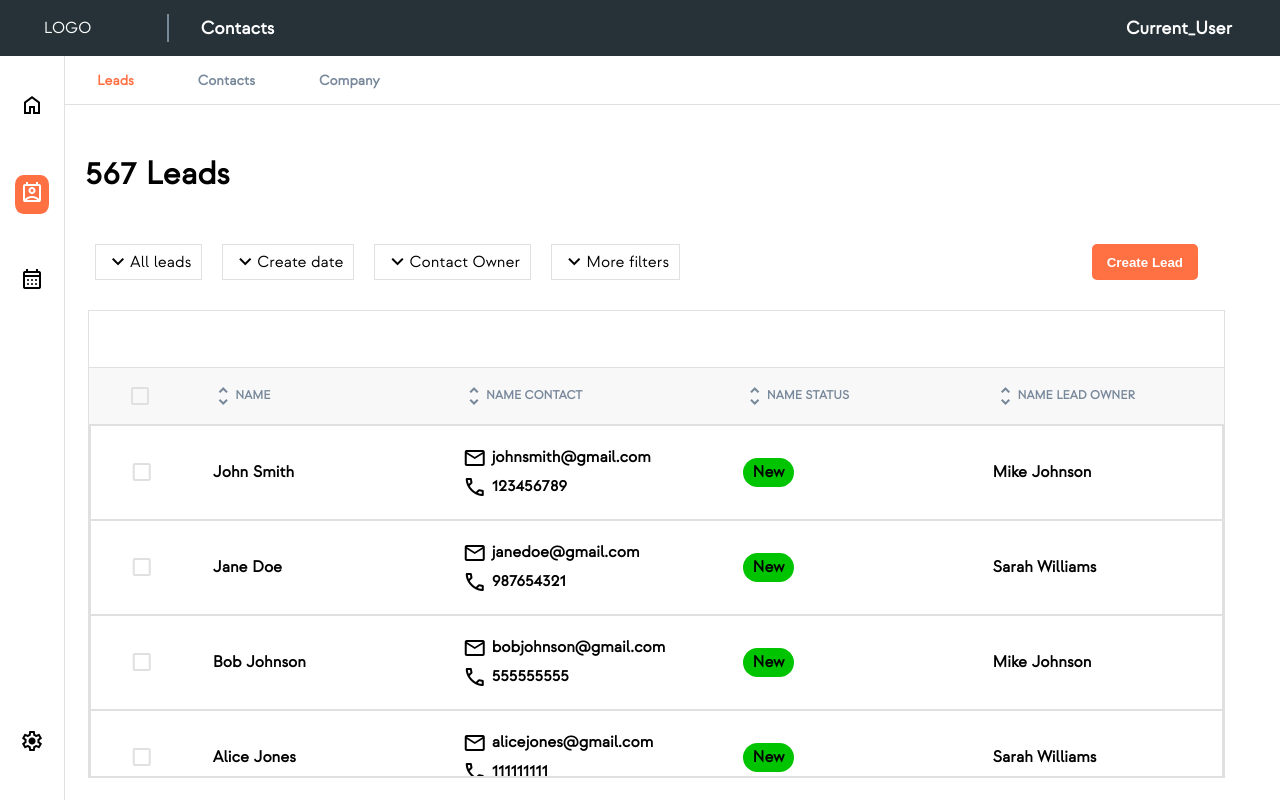
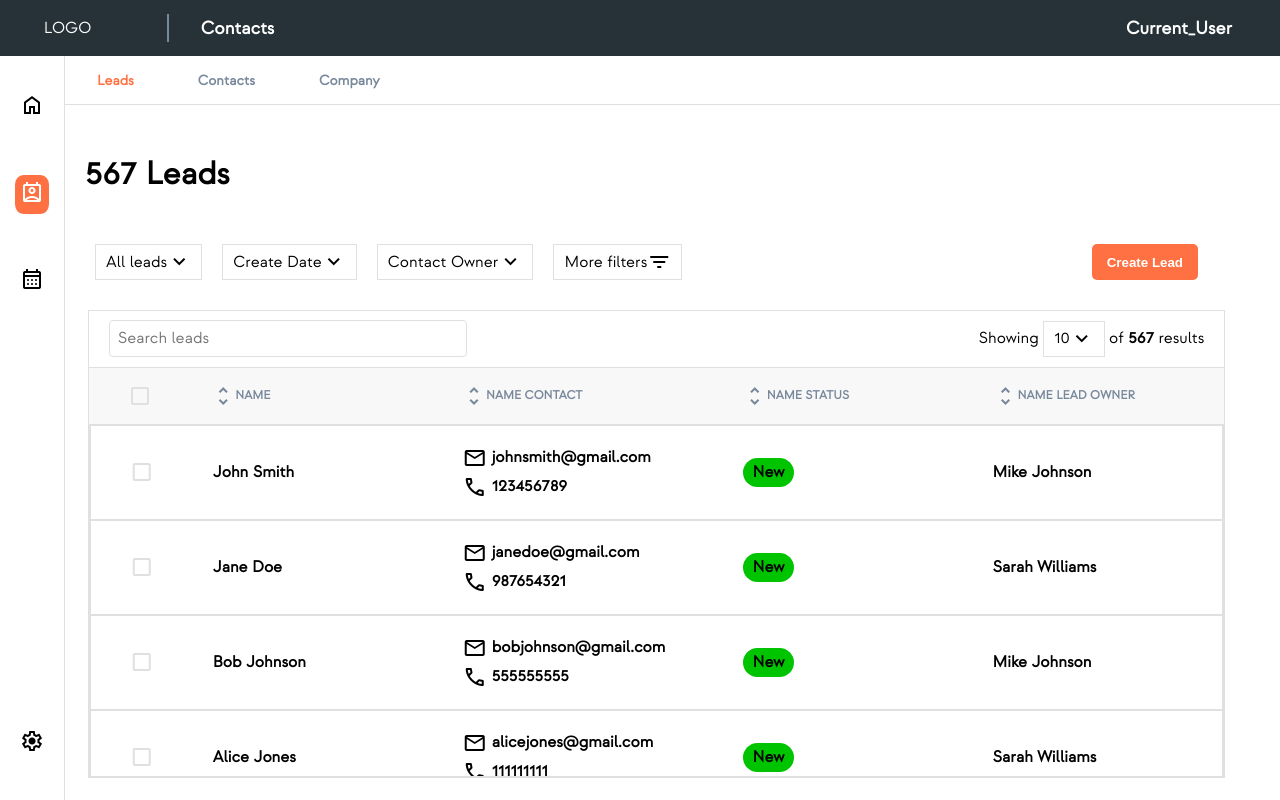
Before and after one commit to jacksonkalmbach/PipelinePro, a React (Create React App) app: page /dashboard in a window 1280 px wide. Both pictures are taken after a click on the element "perm_contact_calendar". Built offline with nearby package versions, Linux system fonts and the light colour scheme.

Commit message:
add dropdown component and replaced static filter options

```diff
--- a/src/components/create-lead/CreateLead.tsx
+++ b/src/components/create-lead/CreateLead.tsx
@@ -31,6 +31,7 @@ const CreateLead = () => {
           </div>
         </div>
         <form className="create-lead-form">
+          <div className="lead-name">Name</div>
           <div className="form-group">
             <input
               type="text"
--- /dev/null
+++ b/src/components/dropdown/Dropdown.styles.scss
@@ -0,0 +1,49 @@
+@import "../../styles/variables";
+
+.dropdown {
+  display: flex;
+  flex-direction: column;
+  justify-content: center;
+  align-items: center;
+  border: 1px solid $theme-lightgrey;
+  padding: 5px 10px;
+  z-index: 997;
+  position: relative;
+
+  &:hover {
+    cursor: pointer;
+  }
+
+  .dropdown-toggle {
+    display: flex;
+    align-items: center;
+
+    .material-symbols-outlined {
+      &.flipped {
+        transform: rotate(180deg);
+      }
+    }
+  }
+
+  .dropdown-menu {
+    position: absolute;
+    top: 100%;
+    left: 0;
+    display: none;
+    min-width: fit-content;
+    padding: 0.5rem 10px;
+    margin: 0.125rem 0 0;
+    font-size: 1rem;
+    color: #212529;
+    text-align: left;
+    list-style: none;
+    background-color: #fff;
+    background-clip: padding-box;
+    border: 1px solid rgba(0, 0, 0, 0.15);
+    border-radius: 0.25rem;
+
+    &.show {
+      display: block;
+    }
+  }
+}
--- /dev/null
+++ b/src/components/dropdown/Dropdown.tsx
@@ -0,0 +1,73 @@
+import React, { useState } from "react";
+import "./Dropdown.styles.scss";
+
+interface DropdownProps {
+  title: string | number;
+  options: (string | number)[];
+  moreFilters?: boolean;
+  numberFilter?: boolean;
+}
+
+const Dropdown = ({
+  title,
+  options,
+  moreFilters,
+  numberFilter,
+}: DropdownProps) => {
+  const [isOpen, setIsOpen] = useState(false);
+  const [selectedOption, setSelectedOption] = useState<string | number>("");
+
+  const toggleDropdown = () => {
+    setIsOpen(!isOpen);
+  };
+
+  const handleOptionClick = (option: string | number) => {
+    setSelectedOption(option);
+    setIsOpen(false);
+  };
+
+  return (
+    <div className="dropdown">
+      {numberFilter ? (
+        <div className="dropdown-toggle" onClick={toggleDropdown}>
+          {!moreFilters ? (
+            <span
+              className={`material-symbols-outlined ${isOpen ? "flipped" : ""}`}
+            >
+              expand_more
+            </span>
+          ) : (
+            <span className="material-symbols-outlined">filter_list</span>
+          )}
+          {selectedOption || title}
+        </div>
+      ) : (
+        <div className="dropdown-toggle" onClick={toggleDropdown}>
+          {selectedOption || title}
+          {!moreFilters ? (
+            <span
+              className={`material-symbols-outlined ${isOpen ? "flipped" : ""}`}
+            >
+              expand_more
+            </span>
+          ) : (
+            <span className="material-symbols-outlined">filter_list</span>
+          )}
+        </div>
+      )}
+      <ul className={`dropdown-menu ${isOpen ? "show" : ""}`}>
+        {options.map((option) => (
+          <li
+            key={option}
+            className="dropdown-menu-item"
+            onClick={() => handleOptionClick(option)}
+          >
+            {option}
+          </li>
+        ))}
+      </ul>
+    </div>
+  );
+};
+
+export default Dropdown;
--- a/src/components/filter-add-leads/FilterAddLeads.tsx
+++ b/src/components/filter-add-leads/FilterAddLeads.tsx
@@ -1,6 +1,7 @@
 import React from "react";
 import { useDispatch } from "react-redux";
 import { setShowCreateLead } from "../../store/reducers/leads/showCreateLeadSlice";
+import Dropdown from "../dropdown/Dropdown";
 
 import "./FilterAddLeads.styles.scss";
 
@@ -11,25 +12,22 @@ const FilterAddLead = () => {
     dispatch(setShowCreateLead());
   };
 
+  const dropdownOptionsAllLeads = ["Sort A - Z", "Sort Z - A"];
+  const dropdownOptionsCreateDate = ["Sort New - Old", "Sort Old - New"];
+  const dropdownOptionsContactOwner = ["Name 1", "Name 2", "Name 3"];
+  const dropdownOptionsMoreFilters = ["Filter 1", "Filter 2", "Filter 3"];
+
   return (
     <div className="filter-add-lead-container">
       <div className="filter-leads-container">
-        <div className="filter-leads">
-          <span className="material-symbols-outlined">expand_more</span>All
-          leads
-        </div>
-        <div className="filter-leads">
-          <span className="material-symbols-outlined">expand_more</span>Create
-          date
-        </div>
-        <div className="filter-leads">
-          <span className="material-symbols-outlined">expand_more</span>Contact
-          Owner
-        </div>
-        <div className="filter-leads">
-          <span className="material-symbols-outlined">expand_more</span>More
-          filters
-        </div>
+        <Dropdown title="All leads" options={dropdownOptionsAllLeads} />
+        <Dropdown title="Create Date" options={dropdownOptionsCreateDate} />
+        <Dropdown title="Contact Owner" options={dropdownOptionsContactOwner} />
+        <Dropdown
+          title="More filters"
+          options={dropdownOptionsMoreFilters}
+          moreFilters={true}
+        />
       </div>
       <button className="create-lead-button" onClick={handleCreateLead}>
         Create Lead
--- a/src/containers/lead-container/Leads.styles.scss
+++ b/src/containers/lead-container/Leads.styles.scss
@@ -30,9 +30,40 @@
 
     .leads-list-search {
       display: flex;
+      justify-content: space-between;
       height: 4rem;
       align-items: center;
       border-bottom: 1px solid $theme-lightgrey;
+
+      .searchbar-leads {
+        width: 30%;
+        margin-left: 20px;
+      }
+
+      .leads-per-page {
+        display: flex;
+        margin-right: 20px;
+        align-items: center;
+
+        .choose-num-leads {
+          display: flex;
+          align-items: center;
+          font-weight: bold;
+          border: 1px solid $theme-grey;
+          background-color: #f6f6f6;
+          color: $theme-black;
+          border-radius: 5px;
+          padding: 2px 3px;
+
+          .material-symbols-outlined {
+            color: $theme-grey;
+          }
+
+          &:hover {
+            cursor: pointer;
+          }
+        }
+      }
     }
 
     .leads-list-filters {
--- a/src/containers/lead-container/Leads.tsx
+++ b/src/containers/lead-container/Leads.tsx
@@ -7,12 +7,15 @@ import { useDispatch, useSelector } from "react-redux";
 import { setSelectAllLeads } from "../../store/reducers/leads/selectAllLeadsSlice";
 import FilterAddLead from "../../components/filter-add-leads/FilterAddLeads";
 import CreateLead from "../../components/create-lead/CreateLead";
+import Dropdown from "../../components/dropdown/Dropdown";
 
 const Leads = () => {
   const leadCount = 567;
   const { leads } = LeadsData;
   const dispatch = useDispatch();
   const [checkAll, setCheckAll] = useState(false);
+
+  const leadsPerPage = [10, 20, 50];
 
   const toggleCheckAll = () => {
     setCheckAll(!checkAll);
@@ -25,7 +28,15 @@ const Leads = () => {
       <div className="leads-count">{leadCount} Leads</div>
       <FilterAddLead />
       <div className="leads-list-container">
-        <div className="leads-list-search"></div>
+        <div className="leads-list-search">
+          <input className="searchbar-leads" placeholder="Search leads"></input>
+          <div className="leads-per-page">
+            Showing&nbsp;
+            <Dropdown title={10} options={leadsPerPage} />
+            &nbsp;of&nbsp;
+            <div style={{ fontWeight: "bold" }}>{leadCount}</div> &nbsp;results
+          </div>
+        </div>
         <div className="leads-list-filters">
           <div
             className={`leads-list-filters__checkbox ${
```
